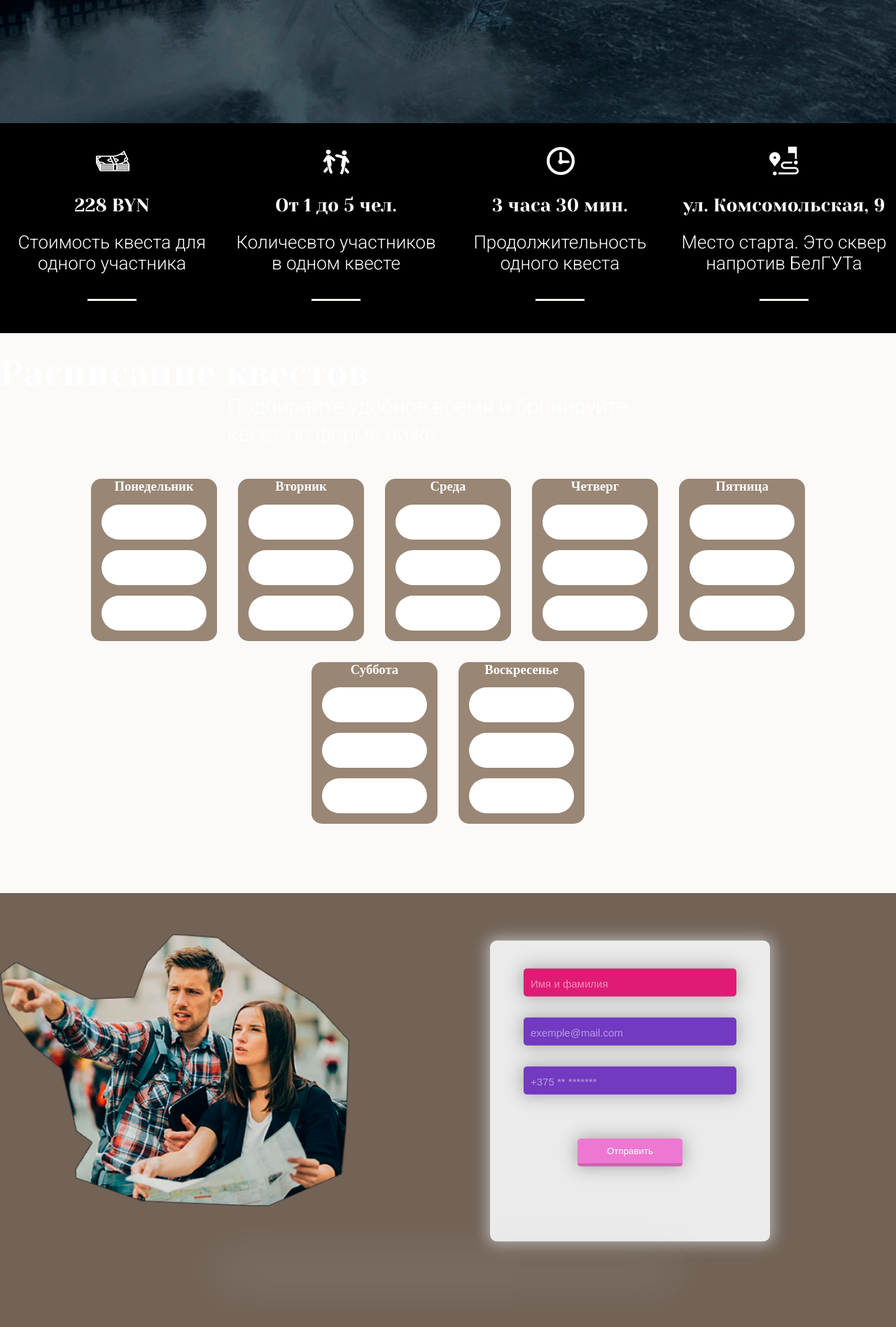
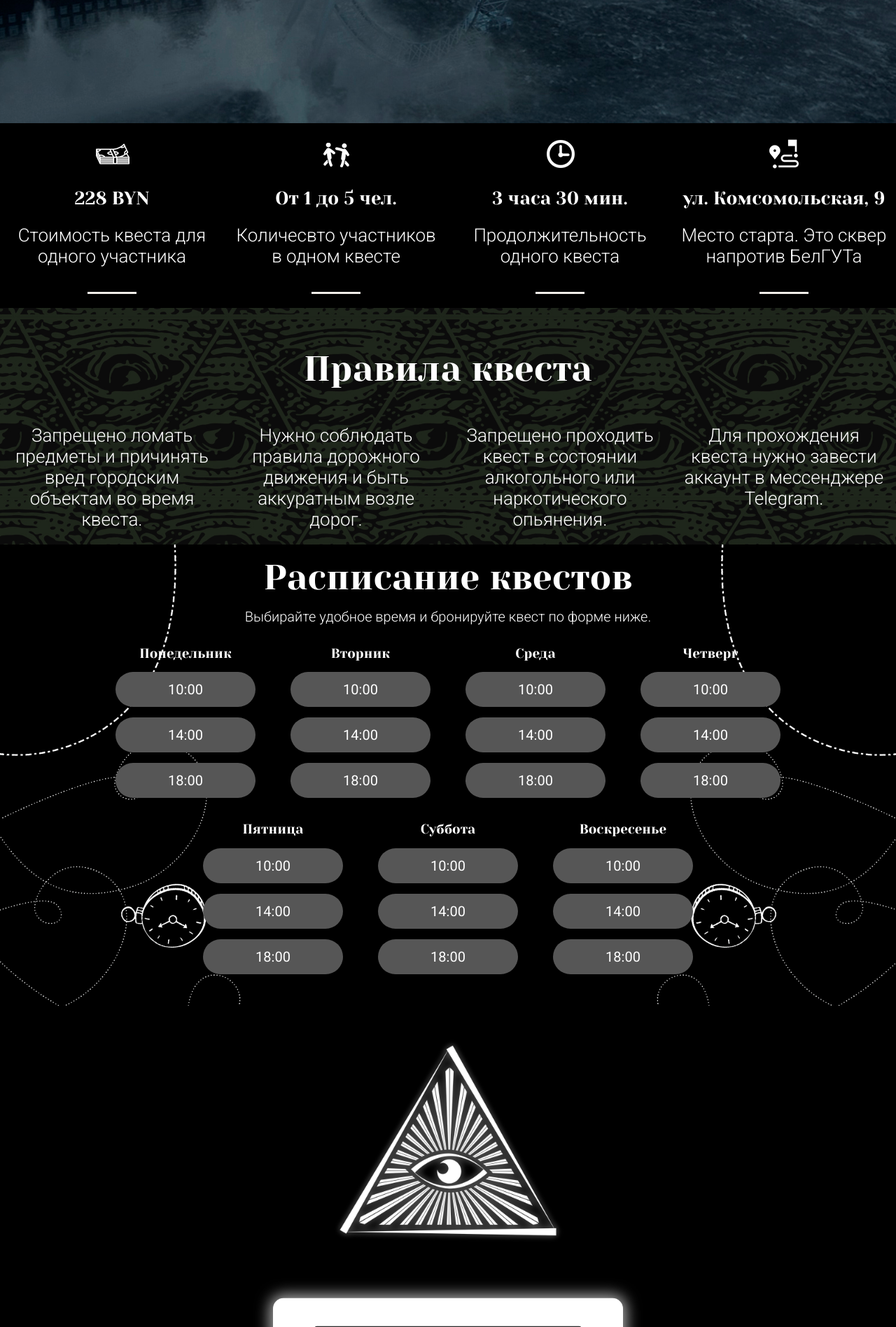
Before and after one commit to zhenyayurchik/quest-landing, a PHP site: page / in a window 1280 px wide. Shown: the part 1424-3320 px from the top of the page at 70% size. Run offline with PHP 8.4, Linux system fonts and the light colour scheme; some libraries are stand-ins or nearby versions.

Commit message:
add responsive design for mobile and tablet

```diff
--- a/css/responsive.css
+++ /dev/null
@@ -1,168 +0,0 @@
-@import url('https://fonts.googleapis.com/css?family=Roboto:300,400,500,700,900|Yeseva+One&display=swap&subset=cyrillic,cyrillic-ext');
-
-@media screen and (max-width: 1100px) {
-
-    .nav__showmenu{
-      font-size: 95px;
-      top:0;
-      left: 20px;
-    }
-
-    .header__logo{
-      position: fixed;
-      top: 45px;
-      right: 20px;
-    }
-
-    .header__logo img{
-      width: 120px;
-      height: 120px;
-    }
-
-
-    .intro{
-      display: flex;
-      flex-direction: column;
-      justify-content: center;
-      width: 100%;
-      background: url("../images/sliderImage.jpg") center no-repeat;
-      -webkit-background-size: cover;
-      background-size: cover;
-    }
-
-    .intro h2{
-      font-size: 65px;
-      margin-bottom: 30px;
-    }
-
-    .intro h1{
-      font-family: 'Yeseva One', cursive;
-      font-size: 100px;
-      color: #fff;
-      font-weight: 400;
-      line-height: 0.9;
-    }
-
-
-
-
-    .btnGetStarted{
-      display: inline-block;
-      vertical-align: middle;
-      padding: 15px 40px;
-      background: #fff;
-      margin-top: 120px;
-      border-radius: 45px;
-      color: black;
-      text-decoration: none;
-      font-family: 'Roboto', sans-serif;
-      font-weight: 600;
-      font-size: 60px;
-      transition: box-shadow .1s linear;
-    }
-    .btnGetStarted:hover{
-      color: #fff;
-      background: #2c2c2c;
-      box-shadow: 0 14px 23px 1px #fff;
-    }
-
-
-
-
-    .block__info{
-        background: url("../images/sliderImage2.jpg") center no-repeat;
-        background-size: cover;
-        display: flex;
-     }
-     .block__info .container{
-       display: flex;
-       flex-wrap: wrap;
-       flex-direction: column;
-       align-items: center;
-     }
-     .block__info img{
-       width: 670px;
-       height: 580px;
-    }
-
-     .text__block{
-        display: flex;
-        flex-direction: column;
-
-      }
-      .text__block h2{
-        text-align: center;
-        font-size: 90px;
-        padding-top: 80px;
-     }
-      .text__block p{
-       max-width: 650px;
-       font-size: 44px;
-       font-weight: 300;
-       line-height: 1.3;
-       text-align: center;
-       padding-top: 55px;
-     }
-
-
-     /* rules */
-     .block__rules{
-        background: black;
-        height: 100vh;
-        display: flex;
-      }
-      .block__rules .container{
-        display: flex;
-        flex-direction: column;
-        align-items: center;
-        justify-content: space-between;
-        padding: 60px 0;
-
-      }
-      .item{
-        width: 60%;
-      }
-      .item h3{
-        font-size: 52px;
-        font-family: 'Yeseva One', cursive;
-        color: #fff;
-        font-weight: 400;
-      }
-      .item p{
-        font-size: 40px;
-        color: #fff;
-        font-weight: 300;
-        padding-top: 23px;
-      }
-
-      .item:before {
-        display: block;
-        margin: 0 auto 20px;
-      }
-      .item:after{
-        display: block;
-        content: "";
-        margin: 35px auto 0;
-        width: 200px;
-        height: 4px;
-        background-color: #f1eee9 ;
-      }
-
-      .item:nth-child(1):before {
-        content: url("../images/icon1c.png");
-      }
-      .item:nth-child(2):before {
-      content: url("../images/icon2c.png");
-      }
-      .item:nth-child(3):before {
-      content: url("../images/icon3c.png");
-      }
-      .item:nth-child(4):before {
-      content: url("../images/icon4c.png");
-      }
-
-      .item:hover::after{
-        box-shadow: 0 0 16px 5px #fff;
-
-      }
-  }
--- a/css/style.css
+++ b/css/style.css
@@ -8,7 +8,9 @@
   margin: 0;
   cursor: default;
 }
-
+img {
+  max-width: 90%;
+}
 *,
 *:before,
 *:after{
@@ -47,14 +49,15 @@
 /* Container */
 
 .container{
-  width: 100%;
-  max-width: 1280px;
+  max-width: 100%;
   margin: 0 auto;
   text-align: center;
 }
 
 /* Menu */
 input {display: none;}
+input:focus,
+input:hover {outline:none;}
 label {cursor: pointer;}
 
 .header{
@@ -219,17 +221,16 @@
 
 
 
-/* rules */
-.block__rules{
+/* items */
+.block__items{
   text-align: center;
   height: 300px;
   background: black;
 }
-.block__rules .container{
+.block__items .container{
   display: flex;
   justify-content: center;
   flex-wrap: wrap;
-  padding-top: 10px;
 }
 .item{
   display: block;
@@ -280,180 +281,179 @@
 
 }
 
+/* rules */
+.block__rules{
+  text-align: center;
+  height: 400px;
+  background: url("../images/bg_rules.jpg") center no-repeat;
+  background-size: cover;
+}
+.block__rules .container{
+  display: flex;
+  flex-direction: column;
+}
+.block__rules .wrapper{
+  display: flex;
+  justify-content: center;
+  flex-wrap: wrap;
+  padding-top: 10px;
+}
+.block__rules h2{
+  padding-top: 60px;
+}
+.rule{
+  display: block;
+  width: 300px;
+  margin: 20px 10px;
+}
+.rule p{
+  font-size: 26px;
+  color: #fff;
+  font-weight: 300;
+  padding-top: 23px;
+}
+
+
+
 /* Timetable */
 
 .block__timetable{
- background: #fbfaf8;
- padding: 30px 0;
+  background: url("../images/bg_table.jpg") center no-repeat;
+  background-size: cover;
+  height: 100%;
 }
 .block__timetable .container{
   display: flex;
   flex-direction: column;
 }
+.block__timetable .text__block{
+  align-items: center;
+}
+.block__timetable .text__block h2{
+ padding-top: 20px;
+}
+
+.block__timetable .text__block p{
+  text-align: center;
+  padding-top: 15px;
+  font-size: 20px;
+}
 .table{
   display: flex;
   justify-content: center;
   flex-wrap: wrap;
-  padding: 30px;
+  padding: 20px 50px;
 }
 .table__block{
-  margin:15px;
-  background: #998675;
-  border-radius: 15px;
+  margin: 10px;
 }
 .table__item{
-  width: 150px;
+  width: 200px;
   height: 50px;
-  background: #fff;
+  background: #565656;
   border-radius: 25px;
   margin: 15px;
 }
-
 .table__block h3{
+  font-family: 'Yeseva One', cursive;
   color: #fff;
+  font-weight: 400;
+  font-size: 19px;
 }
 .table__item p{
-margin: 0;
-font-size: 20px;
-font-weight: normal;
-line-height: 50px;
-}
+  margin: 0;
+  font-size: 20px;
+  font-weight: normal;
+  line-height: 50px;
+  }
 
 
 /* form */
 
 .block__form{
-  background: #736357;
+  background: #000000;
+  display: flex;
+  align-items: center;
 }
 
 .block__form .container{
   display: flex;
-  padding: 30px 0;
-  flex-wrap: wrap;
   justify-content: center;
 }
 
 .block__form img{
-  width: 500px;
-  height: 425px;
-  margin-right: 20px;
+  max-width: 40%;
+  margin-right: 50px;
 }
+
 
 .g-recaptcha{
   display: -webkit-inline-box;
+  transform-origin:0 0;
+-webkit-transform-origin:0 0;
 }
+
 
 /* form animation starts */
 .form {
-  background: #EBEBEB;
+  background: #fff;
   text-align: center;
   box-shadow: 0px 0px 20px 5px #AAA;
-  border-radius: 10px;
+  border-radius: 15px;
 
-  width: 400px;
-  height: 430px;
+  width: 500px;
+  height: 530px;
   margin: 30px auto 0 auto;
   padding: 10px 10px;
   animation: bounce 1.5s infinite;
 }
 
-.name {
-  background-color: #DF1B76;
-  border-bottom: 5px solid #B2175F;
+.entry{
+  background: #2c2c2c;
+  display: block;
+  margin: 30px auto;
+  padding: 10px;
+  border-radius: 5px;
+  border: none;
+  border-bottom: 5px solid #000;
+  transition: all 0.5s ease 0s;
+
   color: white;
   font-size: 20px;
-  height: 40px;
+  height: 60px;
   width:80%;
+}
+.name:hover,
+.email:hover,
+.tel:hover
+{
+  height:70px;
+  width:85%;
+  box-shadow: 0px 2px 25px 2px #000;
 }
 
 
-.name:hover{
-  background-color: #DF1B76;
-  border-bottom: 5px solid #B2175F;
-  height:50px;
-  width:85%;
-}
-
-.email {
-  background-color: #7239C1;
-  border-bottom: 5px solid #502789;
+input::-webkit-input-placeholder{
   color: white;
   font-size: 20px;
-  height: 40px;
-  width:80%;
+  opacity: 0.6;
 }
-.email:hover{
-  background-color: #7239C1;
-  border-bottom: 5px solid #502789;
-  height:50px;
-  width:85%;
-}
-
-.tel {
-  background-color: #7239C1;
-  border-bottom: 5px solid #502789;
-  color: white;
-  font-size: 20px;
-  height: 40px;
-  width:80%;
-}
-.tel:hover{
-  background-color: #7239C1;
-  border-bottom: 5px solid #502789;
-  height:50px;
-  width:85%;
-}
-
-
-::-webkit-input-placeholder{
-  color: white;
-  font-size: 15px;
-  opacity: 0.5;
+input:focus::-webkit-input-placeholder {
+  color:transparent
 }
 
 .submit{
-  border-radius:5px;
-  padding:10px;
-  border: none;
-  border-bottom: 5px solid #CB64B2;
+  width:200px;
+  color: white;
+  background-color: #000;
+  margin-top: 140px;
+  border-radius:15px;
   transform: translateY(-120px);
 
 }
 
 .submit:hover{
-  border-bottom: 5px solid #CB64B2;
-  box-shadow: 15px 15px 15px 5px rgba(78, 72, 77, 0.219);
-}
-
-.entry{
-  display: block;
-  margin: 30px auto;
-  padding: 10px;
-  border-radius: 5px;
-  border: none;
-  transition: all 0.5s ease 0s;
-  box-shadow: 0px 0px 25px 2px #AAA;
-}
-
-.shadow{
-  box-shadow: 0px 0px 60px 5px #AAA;
-  opacity: 0.5;
-  border-radius: 100px;
-  width: 50%;
-  margin: 50px auto 0 auto;
-  padding: 0 20px;
-  animation: shadow 1.5s infinite;
-}
-.submit{
-  border-radius:5px;
-  padding:10px;
-  width:150px;
-  color: white;
-  background-color: #EE78D1;
-  border: none;
-  border-bottom: 5px solid #CB64B2;
-  margin-top: 135px;
-
+  box-shadow: 0px 2px 25px 2px #000;
 }
 
 .answer{
@@ -462,21 +462,245 @@
 }
 
 
+/* footer*/
+footer{
+height: 70px;
+background: #2c2c2c;
+display: flex;
+justify-content: space-between;
+padding:0 20px;
+
+}
+
+.tblock p{
+padding-top: 10px;
+color: #565656;
+font-size: 20px;
+font-weight: 300;
+}
+
+.link{
+  padding-top: 20px;
+}
+
 @keyframes bounce{
   0%{
-
   }
   50%{
     transform: translate(0, 8px);
   }
+}
+
+@media screen and (max-width: 1280px) {
+
+
+/* items */
+.block__items{
+  height: 100%;
+  display: flex;
+}
+.block__items .container{
+  align-items: center;
 
 }
-@keyframes shadow{
+/* rules */
+.block__rules{
+  height: 100%;
+}
+/* Timetable */
+
+.block__timetable{
+  height: 100%;
+
+}
+
+
+.block__form{
+height: 100%;
+}
+.block__form .container{
+  display: flex;
+  justify-content: center;
+  flex-direction: column;
+  align-items: center;
+}
+.block__form img{
+  margin-right: 0;
+}
+.g-recaptcha{
+  display: -webkit-inline-box;
+}
+
+/* form animation starts */
+.form {
+  margin: 0 auto 30px auto;
+}
+
+
+@keyframes bounce{
   0%{
+  }
+  50%{
+    transform: translate(0, 8px);
+  }
+}
+
+}
+@media screen and (max-width: 1100px) {
+  .block__info {
+    height: 100%;
+  }
+.block__info .container{
+justify-content: center;
+display: flex;
+flex-wrap: wrap;
+}
+.block__info img{
+margin-right: 30px;
+}
+.rule{
+  width: 85%;
+}
+.text__block{
+display: flex;
+flex-direction: column;
+}
+.text__block h2{
+text-align: center;
+}
+.text__block p{
+max-width: 90%;
+text-align: center;
+font-size: 1.5em;
+
+}
+
+
+
+
+  @keyframes bounce{
+    0%{
+    }
+    50%{
+      transform: translate(0, 8px);
+    }
+  }
 
   }
+@media screen and (max-width: 600px) {
+  h1{
+    font-size: 50px;
+  }
+  h2{
+    font-size: 35px;
+  }
+
+
+  /* form animation starts */
+  .form {
+    width: 400px;
+    height: 500px;
+  }
+
+
+  .answer{
+    position: relative;
+    bottom: 143px;
+  }
+
+
+
+    @keyframes bounce{
+      0%{
+      }
+      50%{
+        transform: translate(0, 8px);
+      }
+    }
+
+    }
+@media screen and (max-width: 450px) {
+
+.form {
+width: 350px;
+height: 500px;
+}
+
+
+
+
+@keyframes bounce{
+  0%{
+  }
   50%{
-    opacity: 0.8;
-    width: 50%;
+    transform: translate(0, 8px);
   }
 }
+
+}
+@media screen and (max-width: 370px) {
+  h1{
+    font-size: 35px;
+  }
+  h2{
+    font-size: 25px;
+  }
+  .form {
+  width: 280px;
+  height: 500px;
+  }
+
+  .nav__showmenu {
+    font-size: 35px;
+  }
+  .header__logo img{
+    display: block;
+    width: 40px;
+    height: 40px;
+  }
+
+  .btnGetStarted{
+    padding: 10px 30px;
+    margin-top: 100px;
+    font-size: 25px;
+  }
+  .g-recaptcha{
+    display: -webkit-inline-box;
+    transform:scale(0.8);
+    -webkit-transform:scale(0.8);
+  }
+
+  @keyframes bounce{
+    0%{
+    }
+    50%{
+      transform: translate(0, 8px);
+    }
+  }
+
+  }
+@media screen and (max-width: 320px) {
+
+  .form {
+  width: 300px;
+  height: 500px;
+  }
+/* footer*/
+footer{
+height: 100%;
+}
+.g-recaptcha{
+  display: -webkit-inline-box;
+  transform:scale(0.7);
+  -webkit-transform:scale(0.7);
+}
+
+  @keyframes bounce{
+    0%{
+    }
+    50%{
+      transform: translate(0, 8px);
+    }
+  }
+
+  }
--- a/index.html
+++ b/index.html
@@ -3,8 +3,9 @@
 <head>
   <meta charset="UTF-8">
   <link href="https://stackpath.bootstrapcdn.com/font-awesome/4.7.0/css/font-awesome.min.css" rel="stylesheet" integrity="sha384-wvfXpqpZZVQGK6TAh5PVlGOfQNHSoD2xbE+QkPxCAFlNEevoEH3Sl0sibVcOQVnN" crossorigin="anonymous">
+
   <link rel="stylesheet" type="text/css" href="css/style.css">
-  <link rel="stylesheet" type="text/css" href="css/responsive.css">
+  <meta name="viewport" content="width=device-width, initial-scale=1">
   <title>Quest</title>
 </head>
 
@@ -20,34 +21,33 @@
               <img src="./images/logo.png" alt="logo">
             </div>
             <ul class="menu">
-              <li><a class="menu__item" href="#">О квесте</a></li>
-              <li><a class="menu__item" href="#">Расписание</a></li>
-              <li><a class="menu__item" href="#">Правила</a></li>
-              <li><a class="menu__item" href="#">Забронировать</a></li>
+              <li><a class="menu__item" href="#info">О квесте</a></li>
+              <li><a class="menu__item" href="#items">Правила</a></li>
+              <li><a class="menu__item" href="#table">Расписание</a></li>
+              <li><a class="menu__item" href="#form">Забронировать</a></li>
             </ul>
           </nav>
     </div>
   </header>
 
-  <section class="intro">
+  <section class="intro" id="intro">
     <div class="container">
       <h2>Первый городской квест в Гомеле</h2>
       <h1>Трёхлистный клевер</h1>
-      <a class="btnGetStarted" href="#">Забронировать</a>
+      <a class="btnGetStarted" href="#form">Забронировать</a>
     </div>
   </section>
-
-  <section class="block__info">
+  <section class="block__info" id="info">
     <div class="container">
       <img src="images/handWithIphone.png" alt="pic1">
       <div class="text__block">
         <h2>Легенда квеста</h2>
-        <p>Европа на гране войны из-за глобальной природной катастрофы. Группа местных краеведов узнала, что в Гомеле ещё в начале прошлого века существовала масонская ложа, которая предсказала катастрофу и разработала способ её предотвращения. Но как спасти «Старый свет», когда о масонах уже более 100 лет ничего не слышно в городе?</p>
+        <p>Мир на гране войны из-за глобальной природной катастрофы. Группа местных краеведов узнала, что в Гомеле ещё в начале прошлого века существовала масонская ложа, которая предсказала катастрофу и разработала способ её предотвращения. Но как спасти Землю, когда о масонах уже более 100 лет ничего не слышно в городе?</p>
       </div>
     </div>
   </section>
 
-  <section class="block__rules">
+  <section class="block__items" id="items">
     <div class="container">
       <div class="item">
           <h3>228 BYN</h3>
@@ -68,11 +68,35 @@
     </div>
   </section>
 
-  <section class="block__timetable">
+  <section class="block__rules" id="rules">
+    <div class="container">
+      <h2>Правила квеста</h2>
+      <div class="wrapper">
+          <div class="rule">
+              <p>Запрещено ломать предметы и причинять вред городским объектам во время квеста.</p>
+            </div>
+            <div class="rule">
+              <p>Нужно соблюдать правила дорожного движения и быть аккуратным возле дорог.</p>
+            </div>
+            <div class="rule">
+              <p>Запрещено проходить квест в состоянии алкогольного или наркотического опьянения.</p>
+            </div>
+            <div class="rule">
+              <p>Для прохождения квеста нужно завести аккаунт в мессенджере Telegram.</p>
+            </div>
+      </div>
+    </div>
+  </section>
+
+
+
+
+
+  <section class="block__timetable" id="table">
     <div class="container">
       <div class="text__block">
           <h2>Расписание квестов</h2>
-          <p>Подбирайте удобное время и бронируйте квест по форме ниже.</p>
+          <p>Выбирайте удобное время и бронируйте квест по форме ниже.</p>
       </div>
       <div class="table">
           <div class="table__block">
@@ -163,9 +187,11 @@
     </div>
   </section>
 
-  <section class="block__form">
+
+  <section class="block__form" id="form">
     <div class="container">
-        <img src="images/handWithIphone.png" alt="pic2">
+      <img src="images/form_img.jpg" alt="pic1">
+      <div class="form__item">
         <form id="id-form" action="send/send.php" method="post" class="form">
           <input type="text" name="name" class="name entry " placeholder="Имя и фамилия"/>
           <input type="email" name="email" class="email entry" placeholder="exemple@mail.com"/>
@@ -174,14 +200,28 @@
           <input type="submit" class="submit entry" value="Отправить"/>
           <div class="answer"></div>
         </form>
-          <div class="shadow"></div>
+      </div>
     </div>
   </section>
+
+  <footer>
+    <div class="tblock">
+      <p>&copy; 2019 All rights reserved</p>
+      <p>Site by Zhenya Yurchyk</p>
+    </div>
+    <div class="link">
+      <a href="">
+        <img src="./images/vk-logo.png" alt="">
+      </a>
+    </div>
+
+  </footer>
 
   <script src='https://www.google.com/recaptcha/api.js'></script>
 	<script src="jquery-validation/lib/jquery.js"></script>
 	<script src="jquery-validation/lib/jquery.form.js"></script>
 	<script src="jquery-validation/dist/jquery.validate.js"></script>
   <script src="./js/ajax-form.js"></script>
+  <script src="./jquery/scroll.js"></script>
 </body>
 </html>
```
Also changed, not shown: other parts of css/style.css (+15 -16 lines), jquery/scroll.js (added, +8 -0 lines), images/41a736af04a7547c3e4e39a71578a678.jpg (deleted), images/564438287dd8da8bdee88dc6182f6f04.jpg (added), images/All-Seeing-Eye-Pyramid.png (added), images/bg_rules.jpg (added), images/bg_table.jpg (added), images/bg_table_mob.jpg (added), images/browser-center.jpg (deleted), images/castle-tower-toy-building.png (deleted), images/champagne.png (deleted), images/columns-antique-ruins-hand-drawn-outline.png (deleted), images/form_img.jpg (added), images/instagram-logo.png (added), 2 more files. Lines whose indentation alone changed are shown as unchanged.
